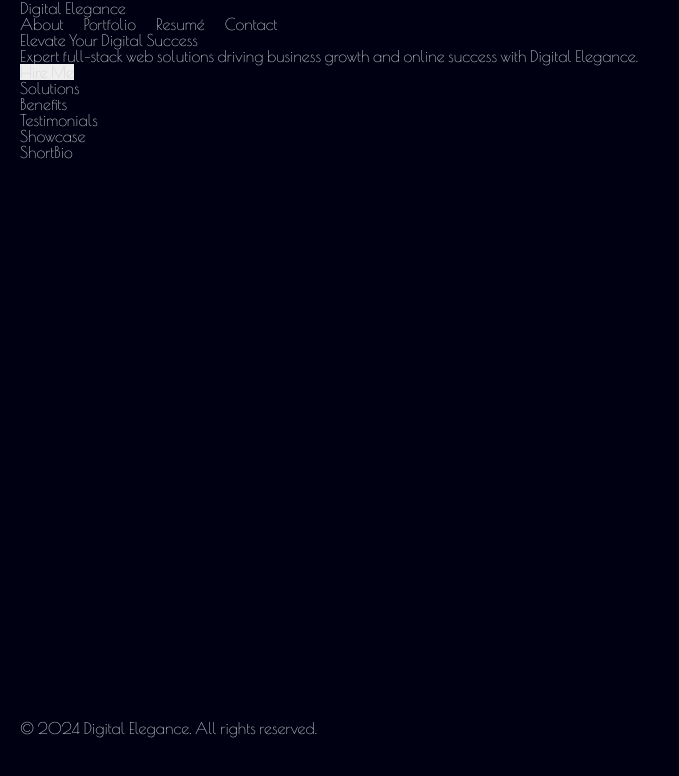
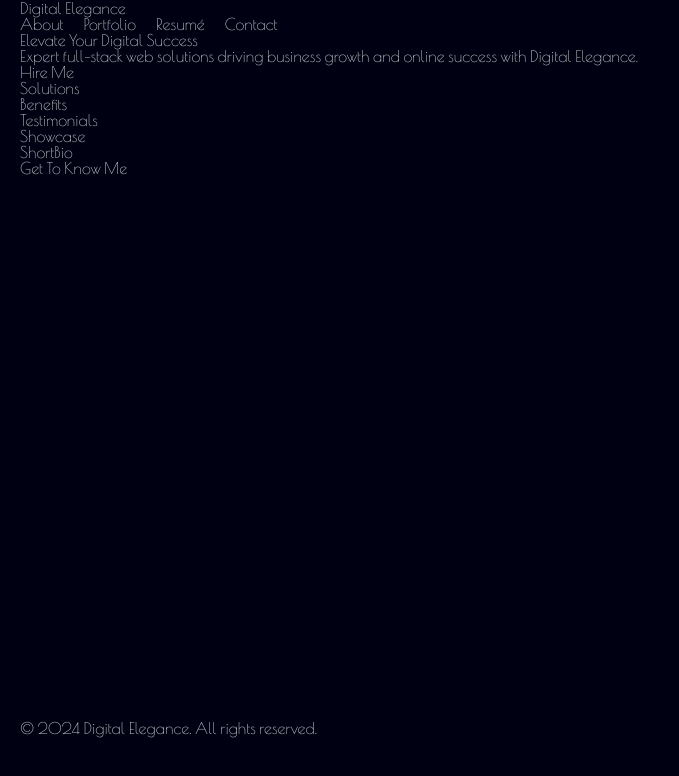
Before and after one commit to ace-d-baugh/finecode, a React (Vite) app: page / in a window 1280 px wide. Shown: the top 776 px of the page, without its empty margins (0-679 px from the left). Built offline with nearby package versions, Linux system fonts and the light colour scheme; a web font is replaced by a local one.

Commit message:
Created outline

```diff
--- a/src/components/Button/Button.tsx
+++ b/src/components/Button/Button.tsx
@@ -1,7 +1,12 @@
-import { Link } from 'react-router-dom'
+import { Link } from 'react-router-dom';
+import Outline from '../Outline/Outline';
 
-function Button({ props }: any) {
-    return <Link to={props.link}><button>{props.text}</button></Link>;
+function Button({ text, link }: { text: string; link: string }) {
+    return (
+        <Link to={link}>
+            <Outline>{text}</Outline>
+        </Link>
+    );
 }
 
 export default Button
--- a/src/components/Hero/Hero.tsx
+++ b/src/components/Hero/Hero.tsx
@@ -5,7 +5,7 @@ function Hero() {
         <div>
             <h1>Elevate Your Digital Success</h1>
             <p>Expert full-stack web solutions driving business growth and online success with Digital Elegance.</p>
-            <Button props={{ text: "Hire Me", link: "/contact" }} />
+            <Button text="Hire Me" link="/contact" />
         </div>
     );
 }
--- /dev/null
+++ b/src/components/Outline/Outline.tsx
@@ -0,0 +1,25 @@
+function Outline({ children }: { children: React.ReactNode }) {
+    return (
+        <div className="outline-container">
+            <div className="row">
+                <div className="top-left"></div>
+                <div className="top-center"></div>
+                <div className="top-right"></div>
+            </div>
+            <div className="row">
+                <div className="left-center"></div>
+                <div className="center">
+                    {children}
+                </div>
+                <div className="right-center"></div>
+            </div>
+            <div className="row">
+                <div className="bottom-left"></div>
+                <div className="bottom-center"></div>
+                <div className="bottom-right"></div>
+            </div>
+        </div>
+    );
+}
+
+export default Outline;
--- a/src/components/ShortBio/ShortBio.tsx
+++ b/src/components/ShortBio/ShortBio.tsx
@@ -1,9 +1,12 @@
+import Button from "../Button/Button";
+
 function ShortBio() {
     return (
         <div>
             <h1>ShortBio</h1>
+            <Button text="Get To Know Me" link="/about" />
         </div>
     );
 }
 
-export default ShortBio
+export default ShortBio;
```
